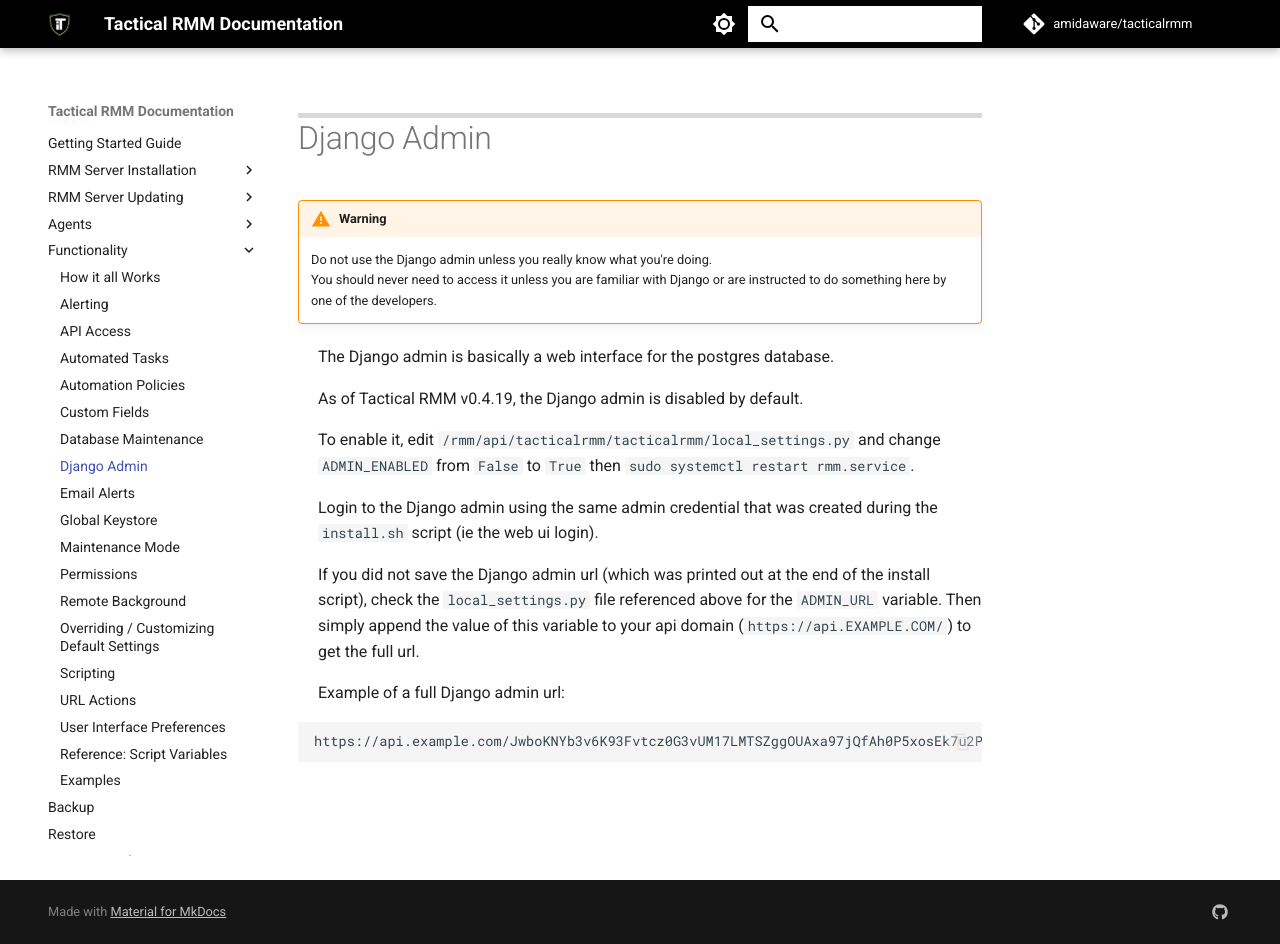
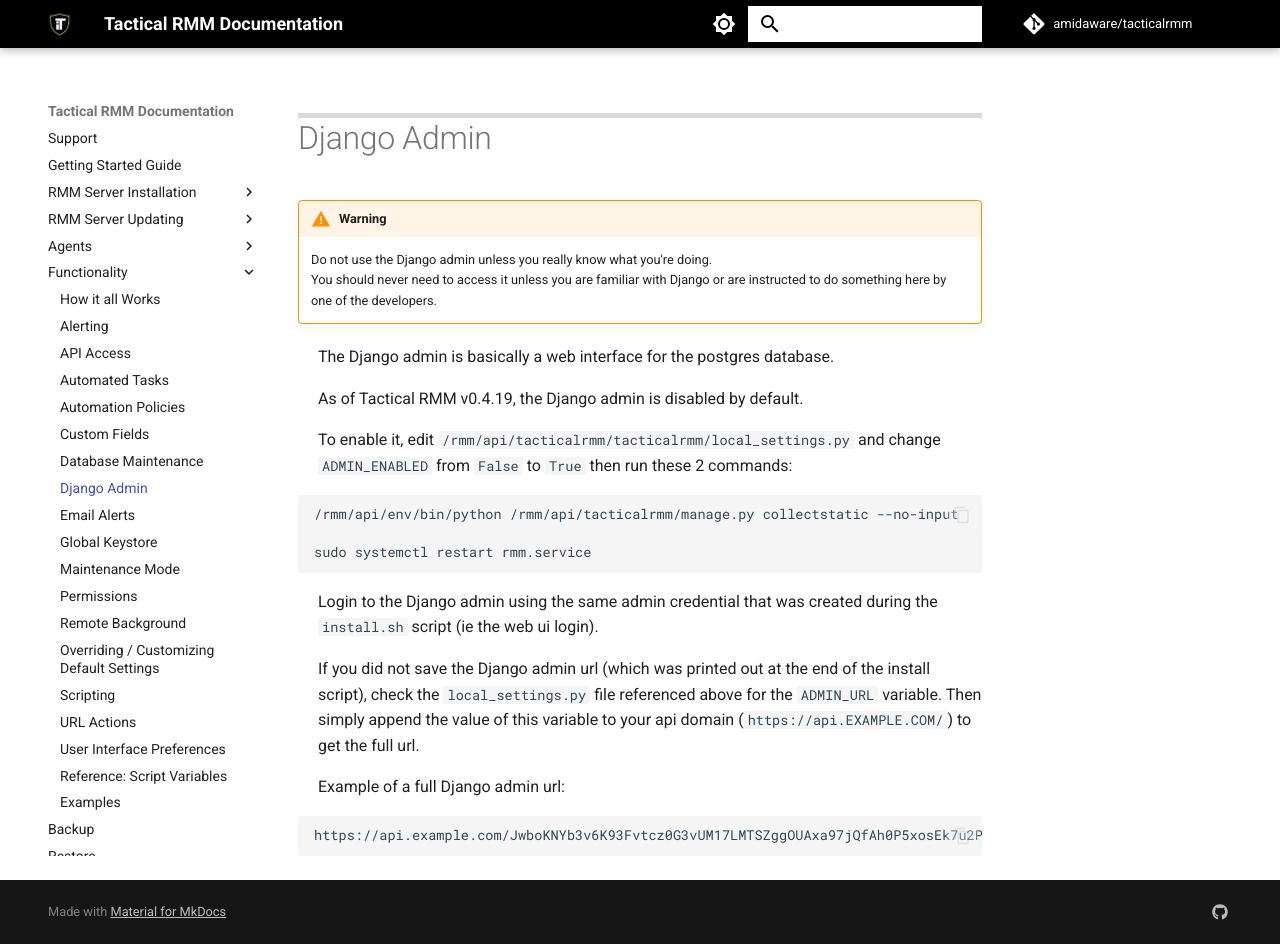
Before and after one commit to amidaware/trmm-docs, an MkDocs documentation site: the page built from docs/functions/django_admin.md, in a window 1280 px wide and 944 px high. Built offline with MkDocs 1.6.1 and Material for MkDocs 9.7.7, drawn with Linux system fonts in a browser that asks for light colours; comment, search, counter and statistics services are not loaded.

Commit message:
add collectstatic

````diff
--- a/docs/functions/django_admin.md
+++ b/docs/functions/django_admin.md
@@ -7,7 +7,13 @@
 
 As of Tactical RMM v0.4.19, the Django admin is disabled by default.
 
-To enable it, edit `/rmm/api/tacticalrmm/tacticalrmm/local_settings.py` and change `ADMIN_ENABLED` from `False` to `True` then `sudo systemctl restart rmm.service`.
+To enable it, edit `/rmm/api/tacticalrmm/tacticalrmm/local_settings.py` and change `ADMIN_ENABLED` from `False` to `True` then run these 2 commands:
+
+```
+/rmm/api/env/bin/python /rmm/api/tacticalrmm/manage.py collectstatic --no-input
+
+sudo systemctl restart rmm.service
+```
 
 Login to the Django admin using the same admin credential that was created during the `install.sh` script (ie the web ui login).
 
````
